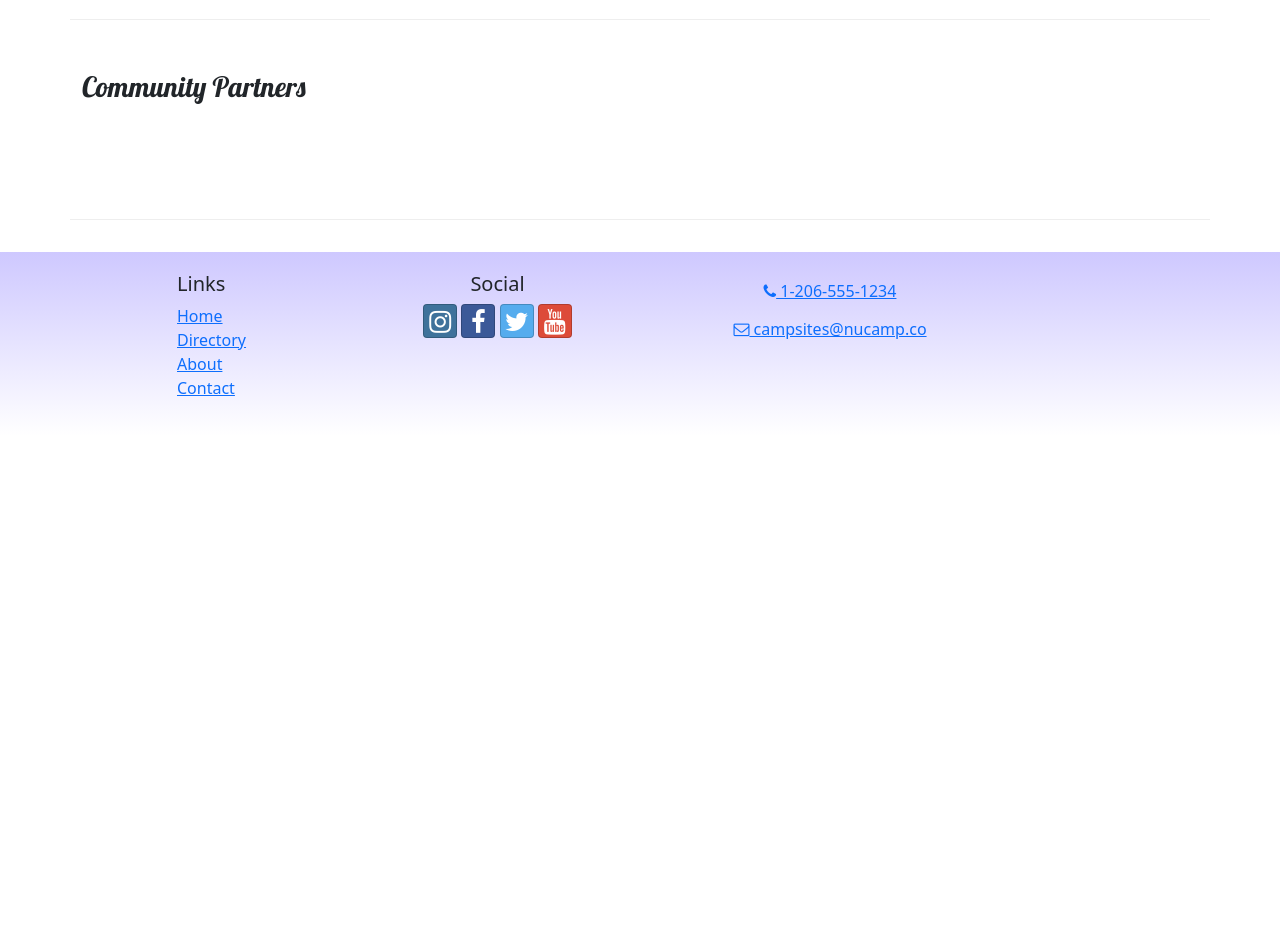
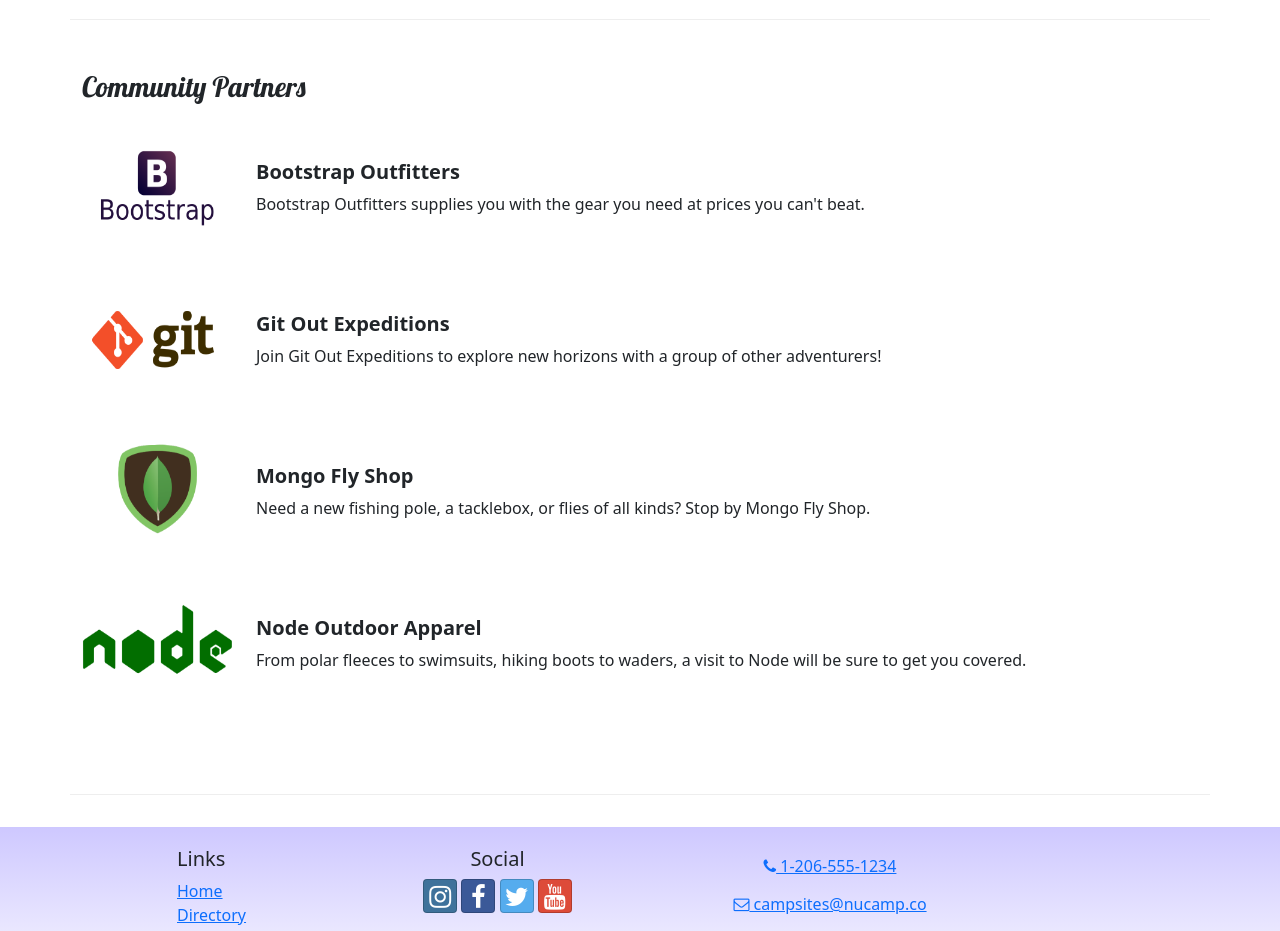
Before and after one commit to spencerrossrobinson/nucampsite-react, a React (Create React App) app: page /about in a window 1280 px wide. Shown: the part 700-1631 px from the top of the page. Before the commit the page ends 1136 px from the top, so only its background shows below. Built offline with nearby package versions, Linux system fonts and the light colour scheme.

Commit message:
About Page: Fully Complete

```diff
--- a/src/features/display/DisplayList.js
+++ b/src/features/display/DisplayList.js
@@ -2,9 +2,14 @@
 import DisplayCard from "./DisplayCard";
 import { selectFeaturedCampsite } from "../campsites/campsitesSlice";
 import { selectFeaturedPromotion } from "../promotions/promotionsSlice";
+import { selectFeaturedPartner } from "../partners/partnersSlice";
 
 const DisplayList = () => {
-  const items = [selectFeaturedCampsite(), selectFeaturedPromotion()];
+  const items = [
+    selectFeaturedCampsite(),
+    selectFeaturedPromotion(),
+    selectFeaturedPartner(),
+  ];
   return (
     <Row>
       {items.map((item, idx) => {
--- /dev/null
+++ b/src/features/partners/Partner.js
@@ -0,0 +1,17 @@
+const Partner = ({ partner }) => {
+  if (partner) {
+    const { image, name, description } = partner;
+    return (
+      <>
+        <img src={image} alt={name} style={{ width: "150px" }} />
+        <div className="m-4">
+          <h5 className="fw-bold">{name}</h5>
+          {description}
+        </div>
+      </>
+    );
+  }
+  return null;
+};
+
+export default Partner;
--- /dev/null
+++ b/src/features/partners/PartnersList.js
@@ -0,0 +1,20 @@
+import { Col } from "reactstrap";
+import Partner from "./Partner";
+import { selectAllPartners } from "./partnersSlice";
+
+const PartnersList = () => {
+  const partners = selectAllPartners();
+  return (
+    <Col className="mt-4">
+      {partners.map((partner) => {
+        return (
+          <div className="d-flex mb-5" key={partner.id}>
+            <Partner partner={partner} />
+          </div>
+        );
+      })}
+    </Col>
+  );
+};
+
+export default PartnersList;
--- /dev/null
+++ b/src/features/partners/partnersSlice.js
@@ -0,0 +1,9 @@
+import { PARTNERS } from "../../app/shared/PARTNERS";
+
+export const selectAllPartners = () => {
+  return PARTNERS;
+};
+
+export const selectFeaturedPartner = () => {
+  return PARTNERS.find((partner) => partner.featured);
+};
--- a/src/pages/AboutPage.js
+++ b/src/pages/AboutPage.js
@@ -1,5 +1,6 @@
 import { Col, Row, Container, Card, CardBody, CardHeader } from "reactstrap";
 import SubHeader from "../components/SubHeader";
+import PartnersList from "../features/partners/PartnersList";
 
 const AboutPage = () => {
   return (
@@ -60,6 +61,7 @@
         <Col xs="12">
           <h3>Community Partners</h3>
         </Col>
+        <PartnersList />
       </Row>
     </Container>
   );
```
